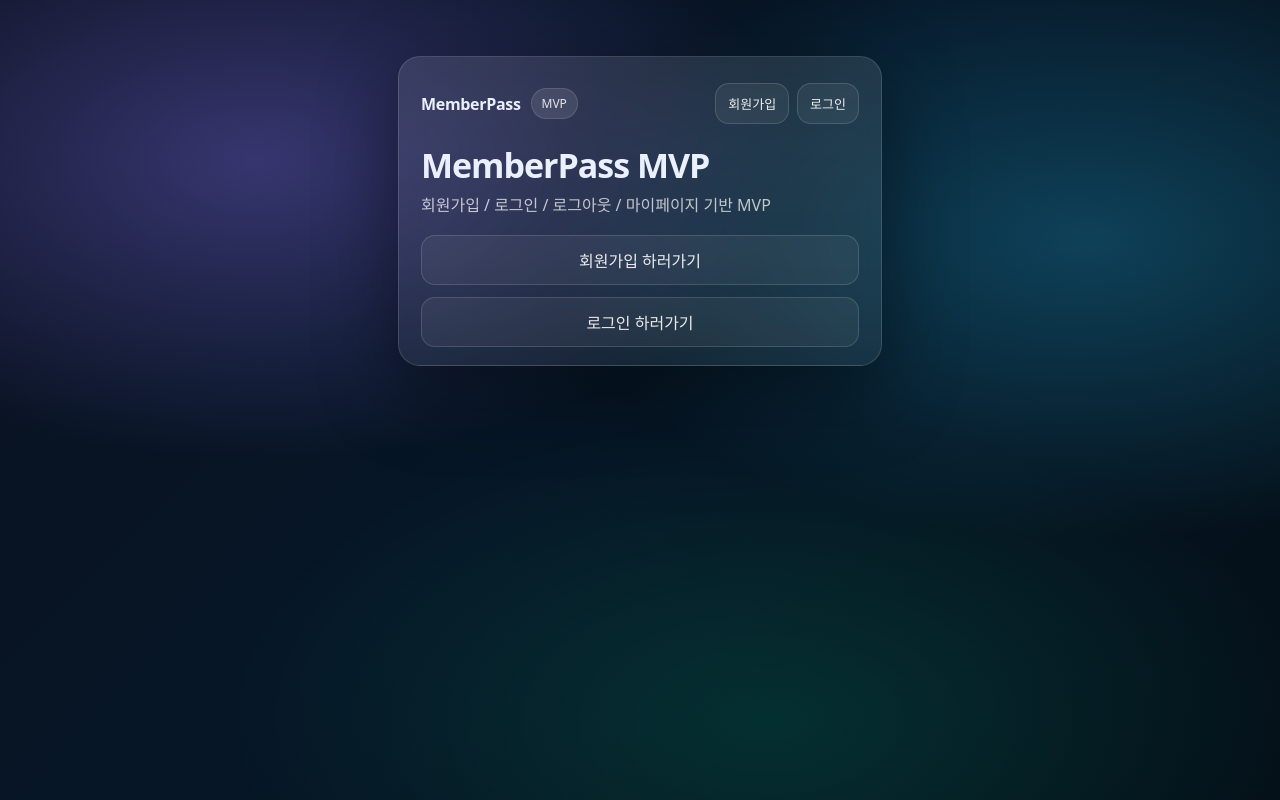
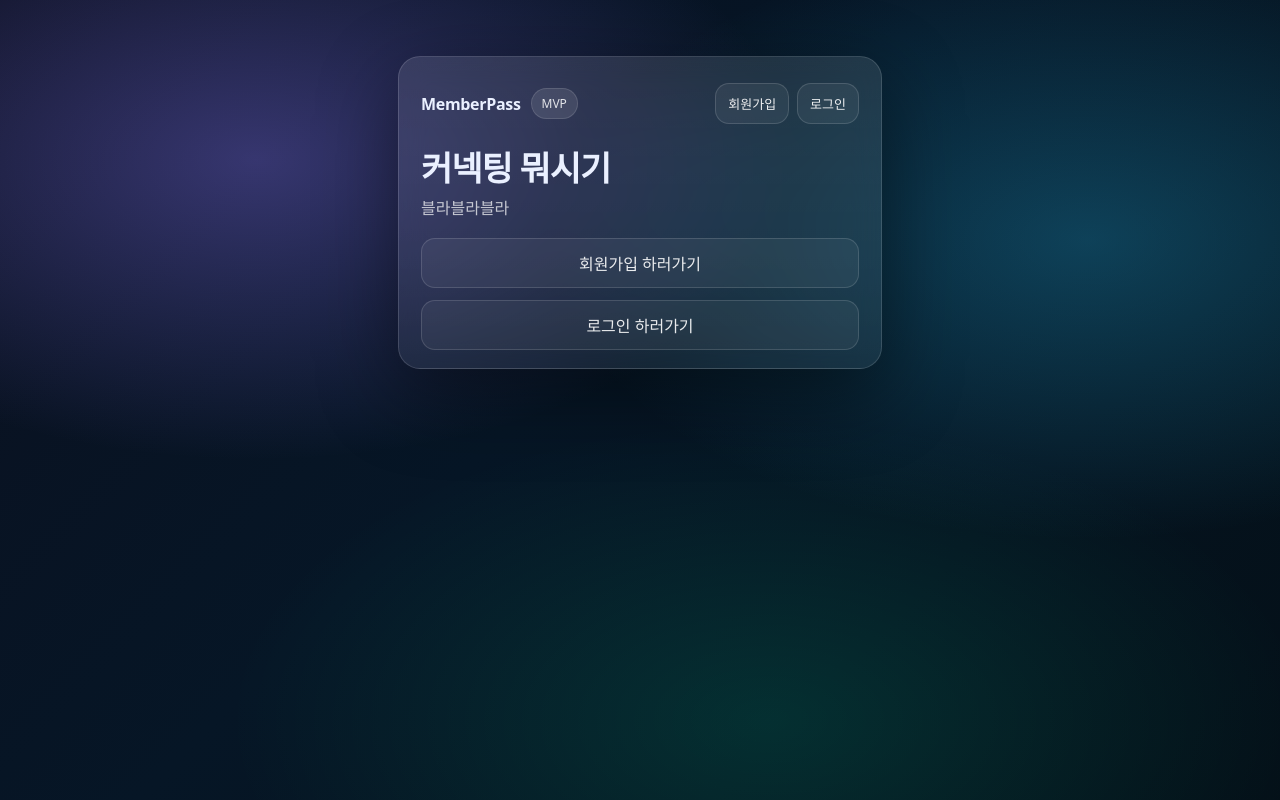
Before and after one commit to jienemadmin/take01, a Next.js app: page / in a window 1280 px wide. Built offline with nearby package versions, Linux system fonts and the light colour scheme; no server answers.

Commit message:
Update page.tsx

```diff
--- a/app/page.tsx
+++ b/app/page.tsx
@@ -25,8 +25,8 @@ export default async function Home() {
             </div>
           </div>
 
-          <h1 className="mp-h1">MemberPass MVP</h1>
-          <p className="mp-sub">회원가입 / 로그인 / 로그아웃 / 마이페이지 기반 MVP</p>
+          <h1 className="mp-h1">커넥팅 뭐시기</h1>
+          <p className="mp-sub">블라블라블라</p>
 
           {session ? (
             <>
```
